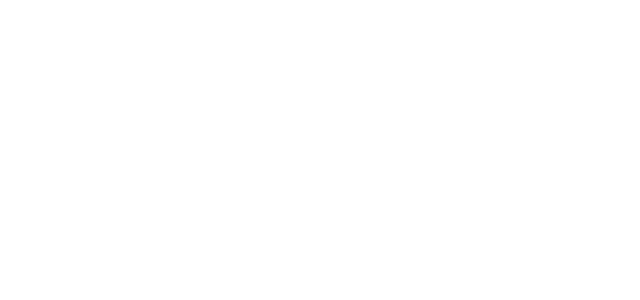
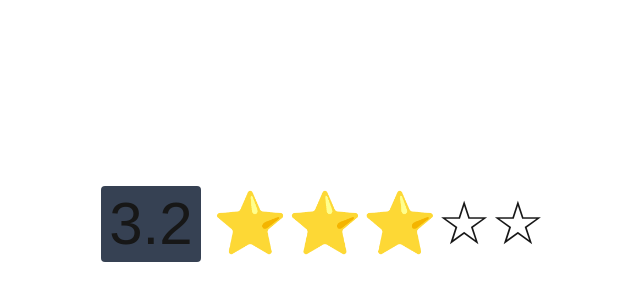
Before and after one commit to joaodlouro/learning-react, a Next.js app in the folder react-projeto/: page / in a window 1280 px wide. Shown: the part 176-476 px from the top of the page, without its empty margins (317-957 px from the left). Built offline with nearby package versions, Linux system fonts and the light colour scheme.

Commit message:
⭐⭐⭐

```diff
--- a/react-projeto/src/components/EmojiRating.tsx
+++ b/react-projeto/src/components/EmojiRating.tsx
@@ -3,9 +3,22 @@
 }
 
 export const EmojiRating = ({ rate }: Props) => {
+  if (rate > 5) rate = 5;
+  if (rate < 0) rate = 0;
+
+
+  const rateInt = Math.floor(rate);
+  const stars ='⭐'.repeat(rateInt) + '☆'.repeat(5 - rateInt);
+
+
+
+
+
+
   return (
-    <div>
-
+    <div className="flex items-center text-6xl">
+      <div className="bg-gray-700 p-2 rounded">{rate.toFixed(1)}</div>
+      <div className="ml-3">{stars}</div>
     </div>
   );
 }
```
